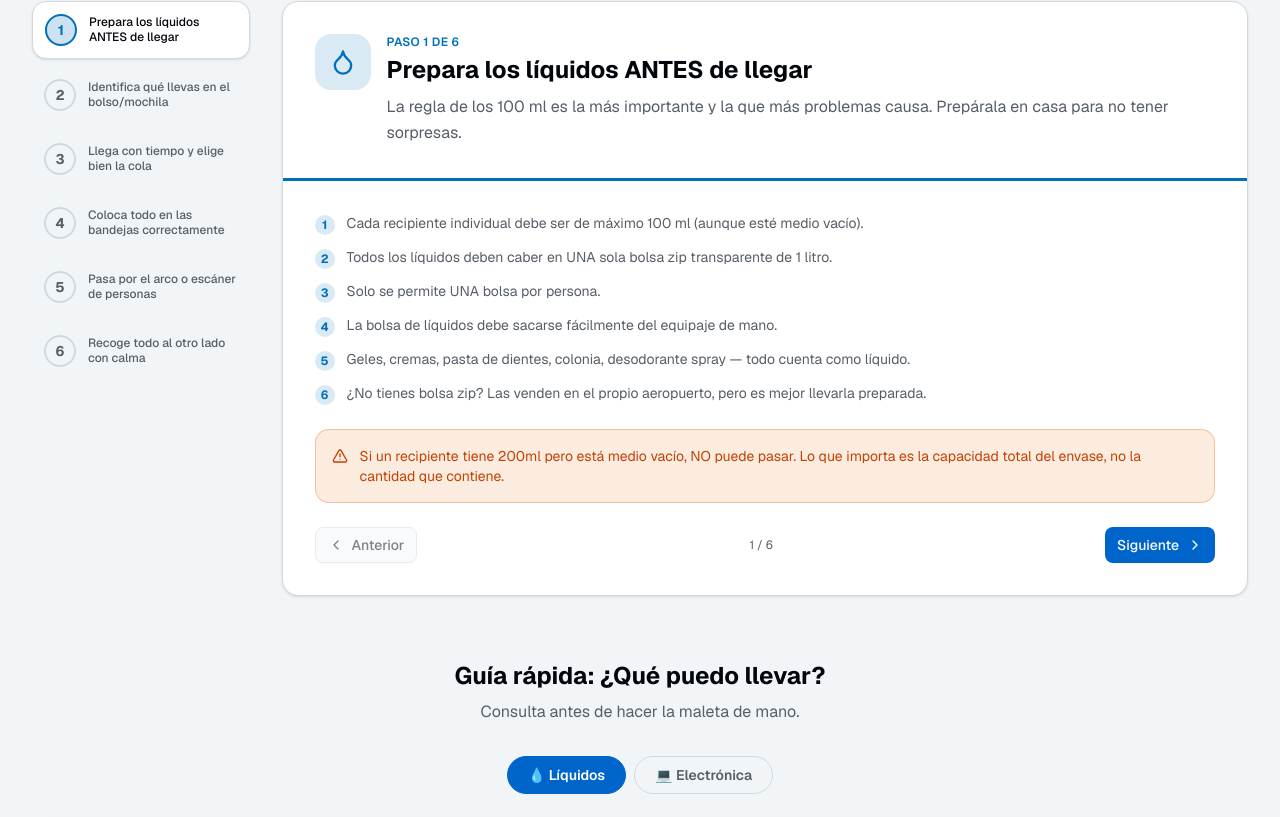
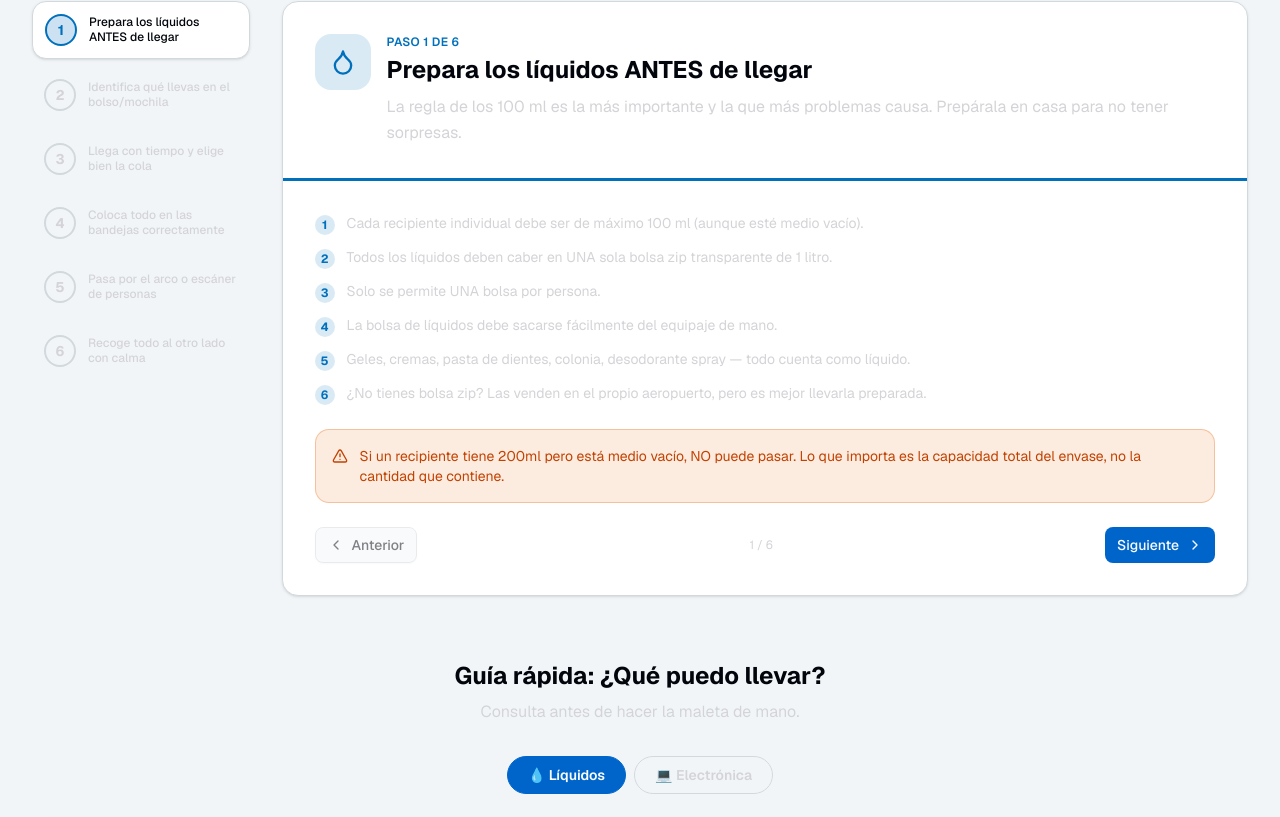
Before and after one commit to bengmz9-hub/aero, a Next.js app: page /aero/ in a window 1280 px wide. Shown: the part 2081-2898 px from the top of the page. Built offline with nearby package versions, Linux system fonts and the light colour scheme.

Commit message:
style: replace muted-foreground with silver (zinc-300) in security section for better readability

```diff
--- a/src/components/sections/pricing.tsx
+++ b/src/components/sections/pricing.tsx
@@ -199,13 +199,13 @@ export function Security() {
                   className="size-8 rounded-full flex items-center justify-center text-sm font-bold shrink-0 transition-all"
                   style={{
                     backgroundColor: activeStep === i ? `color-mix(in oklch, ${s.accent} 20%, transparent)` : "transparent",
-                    color: activeStep === i ? s.accent : "var(--muted-foreground)",
+                    color: activeStep === i ? s.accent : "#d4d4d8",
                     border: `2px solid ${activeStep === i ? s.accent : "var(--border)"}`,
                   }}
                 >
                   {activeStep > i ? "✓" : s.id}
                 </div>
-                <span className={`text-xs font-medium leading-tight ${activeStep === i ? "text-foreground" : "text-muted-foreground"}`}>
+                <span className={`text-xs font-medium leading-tight ${activeStep === i ? "text-foreground" : "text-zinc-300"}`}>
                   {s.title}
                 </span>
               </button>
@@ -225,7 +225,7 @@ export function Security() {
                       ? "text-zinc-100"
                       : i < activeStep
                       ? "border-chart-5 text-chart-5"
-                      : "border-border text-muted-foreground"
+                      : "border-border text-zinc-300"
                   }`}
                   style={
                     i === activeStep
@@ -264,7 +264,7 @@ export function Security() {
                         Paso {step.id} de {STEPS.length}
                       </div>
                       <h3 className="text-xl md:text-2xl font-bold text-foreground mb-2">{step.title}</h3>
-                      <p className="text-muted-foreground leading-relaxed">{step.description}</p>
+                      <p className="text-zinc-300 leading-relaxed">{step.description}</p>
                     </div>
                   </div>
                 </div>
@@ -278,7 +278,7 @@ export function Security() {
                         initial={{ opacity: 0, x: 10 }}
                         animate={{ opacity: 1, x: 0 }}
                         transition={{ delay: i * 0.06 }}
-                        className="flex items-start gap-3 text-sm text-muted-foreground"
+                        className="flex items-start gap-3 text-sm text-zinc-300"
                       >
                         <div
                           className="size-5 rounded-full flex items-center justify-center text-xs font-bold shrink-0 mt-0.5"
@@ -317,7 +317,7 @@ export function Security() {
                       <ChevronLeft className="size-4" />
                       Anterior
                     </Button>
-                    <span className="text-xs text-muted-foreground">
+                    <span className="text-xs text-zinc-300">
                       {activeStep + 1} / {STEPS.length}
                     </span>
                     {activeStep < STEPS.length - 1 ? (
@@ -350,7 +350,7 @@ export function Security() {
           <h3 className="text-2xl font-bold text-foreground text-center mb-2">
             Guía rápida: ¿Qué puedo llevar?
           </h3>
-          <p className="text-muted-foreground text-center mb-8">
+          <p className="text-zinc-300 text-center mb-8">
             Consulta antes de hacer la maleta de mano.
           </p>
 
@@ -366,7 +366,7 @@ export function Security() {
                 className={`px-5 py-2 rounded-full text-sm font-semibold transition-all cursor-pointer border ${
                   activeTab === tab.key
                     ? "bg-primary text-primary-foreground border-primary"
-                    : "border-border text-muted-foreground hover:text-foreground hover:bg-muted/50"
+                    : "border-border text-zinc-300 hover:text-foreground hover:bg-muted/50"
                 }`}
               >
                 {tab.label}
@@ -401,7 +401,7 @@ export function Security() {
                         <td className="p-4 text-center">
                           <StatusBadge status={row.status} />
                         </td>
-                        <td className="p-4 text-sm text-muted-foreground">{row.note}</td>
+                        <td className="p-4 text-sm text-zinc-300">{row.note}</td>
                       </motion.tr>
                     ))}
                   </AnimatePresence>
```
